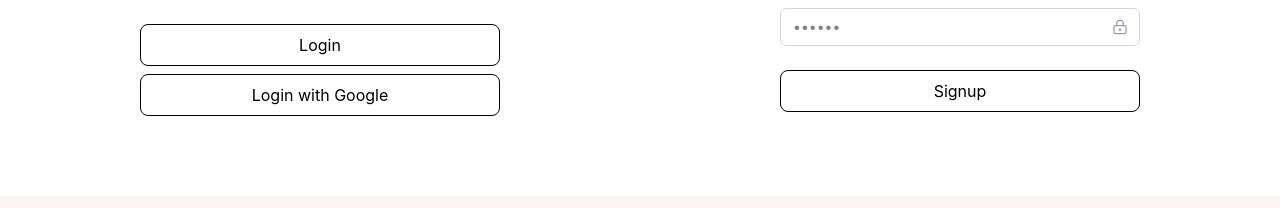
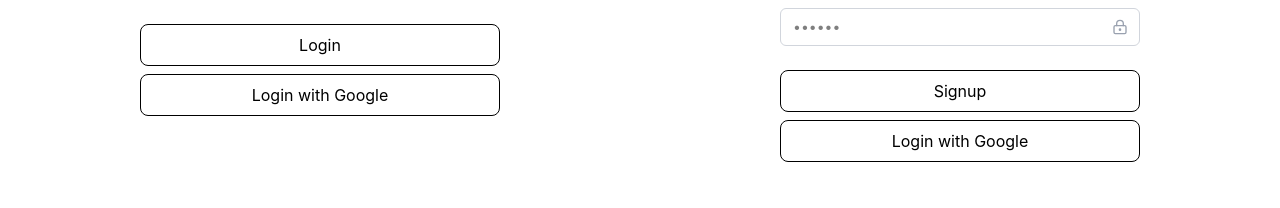
Before and after one commit to DIPIKAKC/E-Furniture, a React (Vite) app in the folder frontend/: page /authentication in a window 1280 px wide. Shown: the part 592-800 px from the top of the page. Built offline with nearby package versions, Linux system fonts and the light colour scheme; no server answers.

Commit message:
signup with google

```diff
--- a/frontend/src/components/auth/Signup.jsx
+++ b/frontend/src/components/auth/Signup.jsx
@@ -33,7 +33,7 @@ export default function Signup() {
                     email: "",
                     password: "",
                 }}
-                onSubmit={async (val,{resetForm}) => {
+                onSubmit={async (val, { resetForm }) => {
                     try {
                         const response = await userRegister(val).unwrap();
                         toast.success('User Registered Successfully');
@@ -106,9 +106,17 @@ export default function Signup() {
                                 </p>}
                             </div>
 
-                            <Button type="submit">
-                                Signup
-                            </Button>
+                            <div className='flex flex-col gap-2'>
+                                <Button type="submit">
+                                    Signup
+                                </Button>
+                                <Button
+                                    type="button"
+                                    onClick={() => window.location.href = "https://e-furniture-e9vv.onrender.com/auth/google"}
+                                >
+                                    Login with Google
+                                </Button>
+                            </div>
 
                         </div>
                     </form>
```
